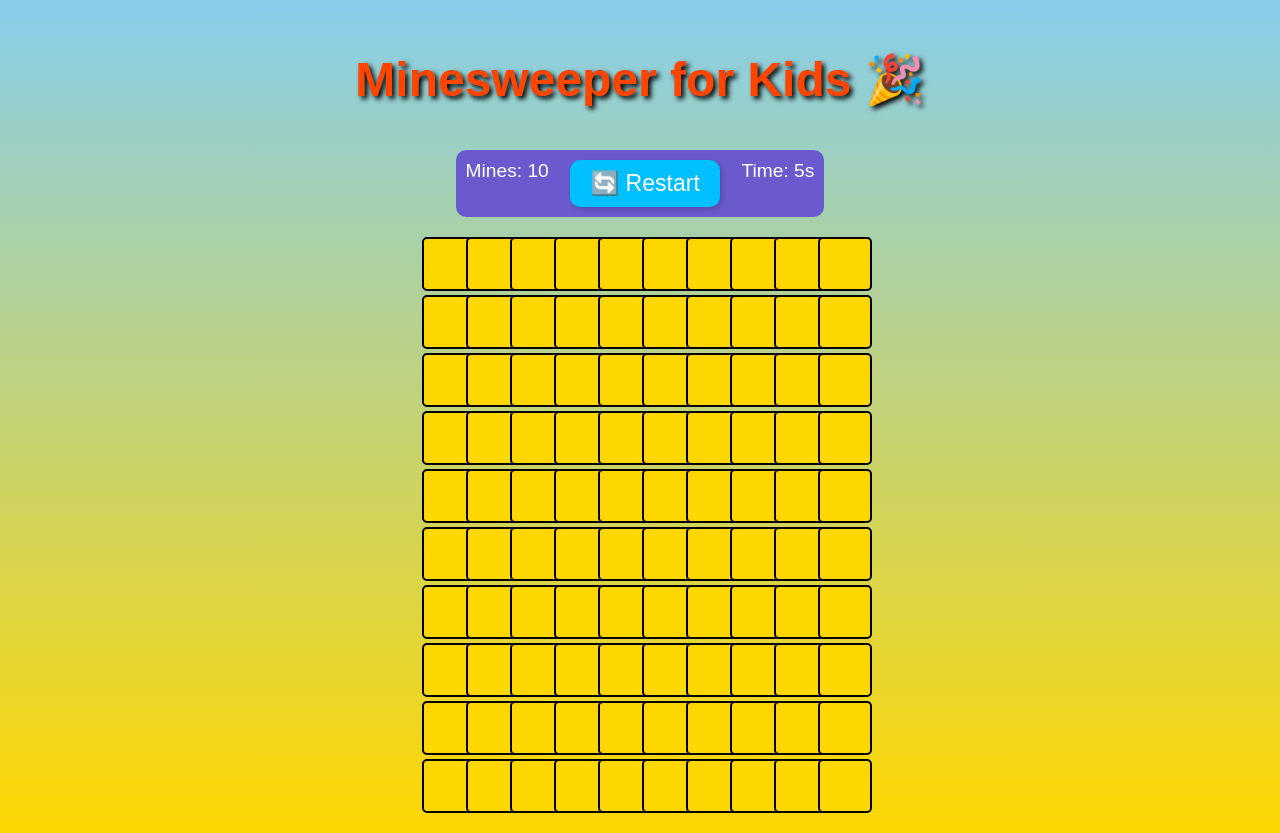
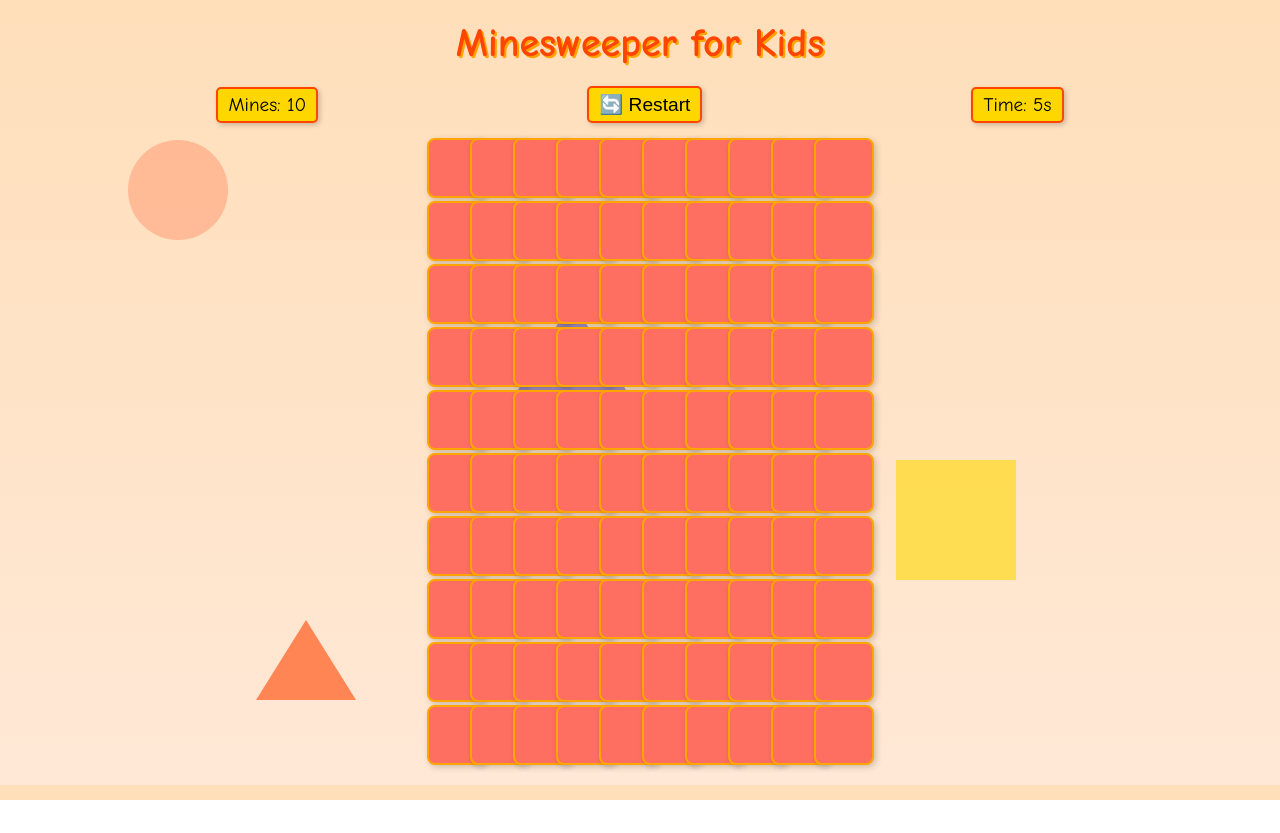
Before and after one commit to mailgopalv/minesweeper, a plain HTML site: page index.html in a window 1280 px wide. After the commit the page ends 800 px from the top, so only its background shows below. Drawn offline with Linux system fonts and the light colour scheme.

Commit message:
updating the solution

```diff
--- a/index.html
+++ b/index.html
@@ -1,7 +1,5 @@
 <!DOCTYPE html>
 <html lang="en">
-    <link rel="stylesheet" href="styles.css">
-<script src="script.js" defer></script>
 <head>
   <meta charset="UTF-8">
   <meta name="viewport" content="width=device-width, initial-scale=1.0">
@@ -9,20 +7,24 @@
   <link rel="stylesheet" href="styles.css">
 </head>
 <body>
-  <div id="game-wrapper">
-    <h1>Minesweeper for Kids 🎉</h1>
-    <div id="game-container">
-      <div id="status">
-        <span id="mine-counter">🚩 Mines: 10</span>
-        <button id="restart">🔄 Restart</button>
-        <span id="timer">⏰ Time: 0s</span>
-      </div>
-      <div id="grid"></div>
+  <div class="background-shapes">
+    <!-- Floating shapes -->
+    <div class="shape circle"></div>
+    <div class="shape square"></div>
+    <div class="shape triangle"></div>
+    <div class="shape star"></div>
+  </div>
+
+  <h1>Minesweeper for Kids</h1>
+  <div id="game-container">
+    <div id="status">
+      <span id="mine-counter">💣 Mines: 10</span>
+      <button id="restart">🔄 Restart</button>
+      <span id="timer">⏱ Time: 0s</span>
     </div>
-    <div id="win-message" class="hidden">
-      🎉 You Win! 🎉
-    </div>
+    <div id="grid"></div>
   </div>
-  <script src="script.js"></script>
+
+  <script src="script.js" defer></script>
 </body>
 </html>
--- a/script.js
+++ b/script.js
@@ -128,6 +128,7 @@ function revealMines() {
       if (grid[i][j] === "M") {
         const cell = document.querySelector(`.cell[data-row="${i}"][data-col="${j}"]`);
         cell.classList.add("mine");
+        cell.innerHTML = "💣"; // Display a fun bomb icon
       }
     }
   }
--- a/styles.css
+++ b/styles.css
@@ -1,142 +1,197 @@
-/* General Body */
-body {
-    font-family: 'Poppins', sans-serif;
-    background: linear-gradient(to bottom, #87CEEB, #FFD700);
-    text-align: center;
+/* Reset and Base Styles */
+* {
     margin: 0;
-    padding: 20px;
-    overflow-x: hidden;
+    padding: 0;
+    box-sizing: border-box;
   }
 
-  h1 {
-    color: #FF4500;
-    font-size: 3em;
-    text-shadow: 3px 3px 5px #000;
+  body {
+    font-family: 'Comic Sans MS', 'Arial', sans-serif;
+    background: linear-gradient(to bottom, #ffdfba, #ffe8d6);
+    text-align: center;
+    padding: 20px;
   }
 
-  #game-wrapper {
-    display: flex;
-    flex-direction: column;
-    align-items: center;
+  /* Heading */
+  h1 {
+    font-size: 2.5rem;
+    color: #ff4500;
+    text-shadow: 2px 2px #ffa500;
+    margin-bottom: 20px;
   }
 
-  /* Status Bar */
+  /* Game Container */
+  #game-container {
+    margin: 0 auto;
+    max-width: 90%;
+  }
+
   #status {
     display: flex;
-    justify-content: space-between;
-    margin: 10px auto;
-    padding: 10px;
-    width: 80%;
-    max-width: 400px;
-    background: #6A5ACD;
-    border-radius: 10px;
-    color: #FFF;
-    font-size: 1.2em;
+    justify-content: space-around;
+    align-items: center;
+    margin-bottom: 15px;
+    flex-wrap: wrap;
   }
 
-  button {
-    background-color: #00BFFF;
-    border: none;
-    color: white;
-    padding: 10px 20px;
-    font-size: 1.2em;
-    border-radius: 10px;
+  #status span,
+  #status button {
+    font-size: 1.2rem;
+    background: #ffd700;
+    color: #000;
+    padding: 5px 10px;
+    border: 2px solid #ff4500;
+    border-radius: 5px;
     cursor: pointer;
     box-shadow: 2px 2px 5px rgba(0, 0, 0, 0.2);
-    transition: transform 0.2s;
   }
 
-  button:hover {
+  #grid {
+    display: grid;
+    gap: 3px;
+    justify-content: center;
+    margin: 0 auto;
+  }
+
+  /* Cell Styling */
+  .cell {
+    width: calc(10vw - 4px);
+    height: calc(10vw - 4px);
+    max-width: 60px;
+    max-height: 60px;
+    background: #ff6f61;
+    border: 2px solid #ffa500;
+    text-align: center;
+    font-size: 1.5rem;
+    color: #fff;
+    font-weight: bold;
+    line-height: 60px;
+    border-radius: 8px;
+    box-shadow: 2px 2px 6px rgba(0, 0, 0, 0.2);
+    cursor: pointer;
+    transition: transform 0.2s, background-color 0.2s;
+  }
+
+  .cell:hover {
+    background: #ffa500;
     transform: scale(1.1);
   }
 
-  /* Grid Styling */
-  #grid {
-    display: grid;
-    grid-template-columns: repeat(10, 50px);
-    gap: 4px;
-    justify-content: center;
-    margin-top: 20px;
+  /* Background Floating Shapes */
+  .background-shapes {
+    position: fixed;
+    top: 0;
+    left: 0;
+    width: 100%;
+    height: 100%;
+    z-index: -1;
+    overflow: hidden;
   }
 
-  .cell {
-    width: 50px;
-    height: 50px;
-    background: #FFD700;
-    border: 2px solid #000;
-    text-align: center;
-    font-size: 1.5em;
-    font-weight: bold;
-    cursor: pointer;
-    border-radius: 5px;
-    position: relative;
-    transition: transform 0.2s, background-color 0.3s;
+  .shape {
+    position: absolute;
+    opacity: 0.6;
+    animation: float 10s ease-in-out infinite;
   }
 
-  .cell:hover {
-    transform: scale(1.1);
-    background: #FFE4B5;
+  /* Circle */
+  .circle {
+    width: 100px;
+    height: 100px;
+    border-radius: 50%;
+    background-color: #ffa07a;
+    top: 20%;
+    left: 10%;
   }
 
-  /* Revealed Cell */
-  .cell.revealed {
-    background: #BDFCC9;
-    cursor: default;
-    animation: pop 0.2s ease-in-out;
+  /* Square */
+  .square {
+    width: 120px;
+    height: 120px;
+    background-color: #ffd700;
+    top: 60%;
+    left: 70%;
   }
 
-  @keyframes pop {
-    0% {
-      transform: scale(0.9);
+  /* Triangle */
+  .triangle {
+    width: 0;
+    height: 0;
+    border-left: 60px solid transparent;
+    border-right: 60px solid transparent;
+    border-bottom: 100px solid #6a5acd;
+    top: 40%;
+    left: 40%;
+  }
+
+  /* Star */
+  .star {
+    width: 0;
+    height: 0;
+    position: absolute;
+    border-left: 50px solid transparent;
+    border-right: 50px solid transparent;
+    border-bottom: 80px solid #ff4500;
+    transform: rotate(35deg);
+    top: 80%;
+    left: 20%;
+  }
+
+  /* Floating Animation */
+  @keyframes float {
+    0%, 100% {
+      transform: translateY(0);
     }
     50% {
-      transform: scale(1.1);
-    }
-    100% {
-      transform: scale(1);
+      transform: translateY(-20px);
     }
   }
 
-  /* Mines and Flags */
-  .cell.mine::after {
-    content: "💣";
-    font-size: 1.5em;
-    position: absolute;
-    top: 50%;
-    left: 50%;
-    transform: translate(-50%, -50%);
-  }
+  /* Media Queries for Responsiveness */
+  @media (max-width: 768px) {
+    h1 {
+      font-size: 2rem;
+    }
 
-  .cell.flag::after {
-    content: "🚩";
-    font-size: 1.5em;
-    position: absolute;
-    top: 50%;
-    left: 50%;
-    transform: translate(-50%, -50%);
-    animation: wiggle 0.5s infinite;
-  }
+    #status span,
+    #status button {
+      font-size: 1rem;
+    }
 
-  @keyframes wiggle {
-    0%, 100% {
-      transform: translate(-50%, -50%) rotate(0deg);
+    .cell {
+      width: calc(15vw - 4px);
+      height: calc(15vw - 4px);
     }
-    25% {
-      transform: translate(-50%, -50%) rotate(-15deg);
-    }
-    50% {
-      transform: translate(-50%, -50%) rotate(15deg);
+
+    .circle,
+    .square,
+    .triangle,
+    .star {
+      width: 80px;
+      height: 80px;
     }
   }
 
-  /* Win Message */
-  #win-message {
-    font-size: 2.5em;
-    color: #32CD32;
-    text-shadow: 2px 2px 4px #000;
-    margin-top: 20px;
+  @media (max-width: 480px) {
+    h1 {
+      font-size: 1.8rem;
+    }
+
+    #status span,
+    #status button {
+      font-size: 0.9rem;
+    }
+
+    .cell {
+      width: calc(20vw - 4px);
+      height: calc(20vw - 4px);
+    }
+
+    .circle,
+    .square,
+    .triangle,
+    .star {
+      width: 60px;
+      height: 60px;
+    }
   }
-
-  .hidden {
-    display: none;
-  }
```
